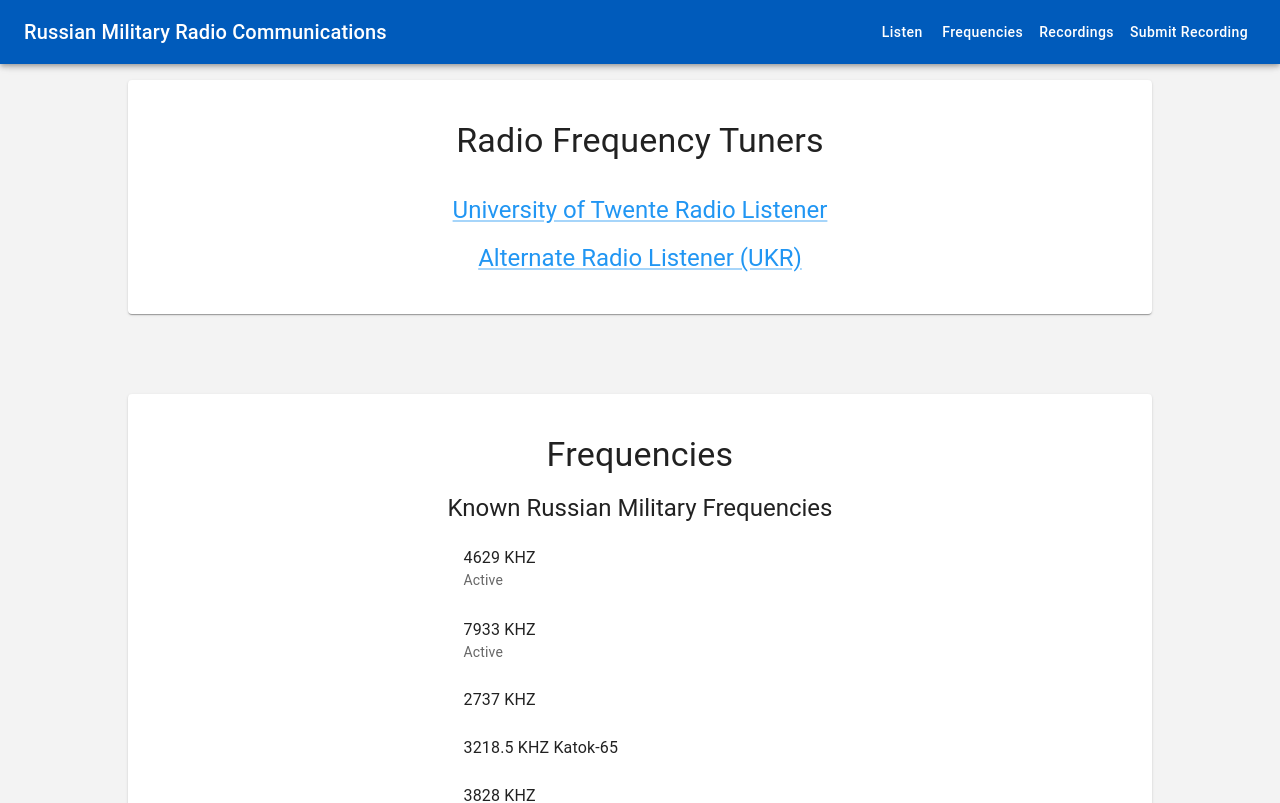
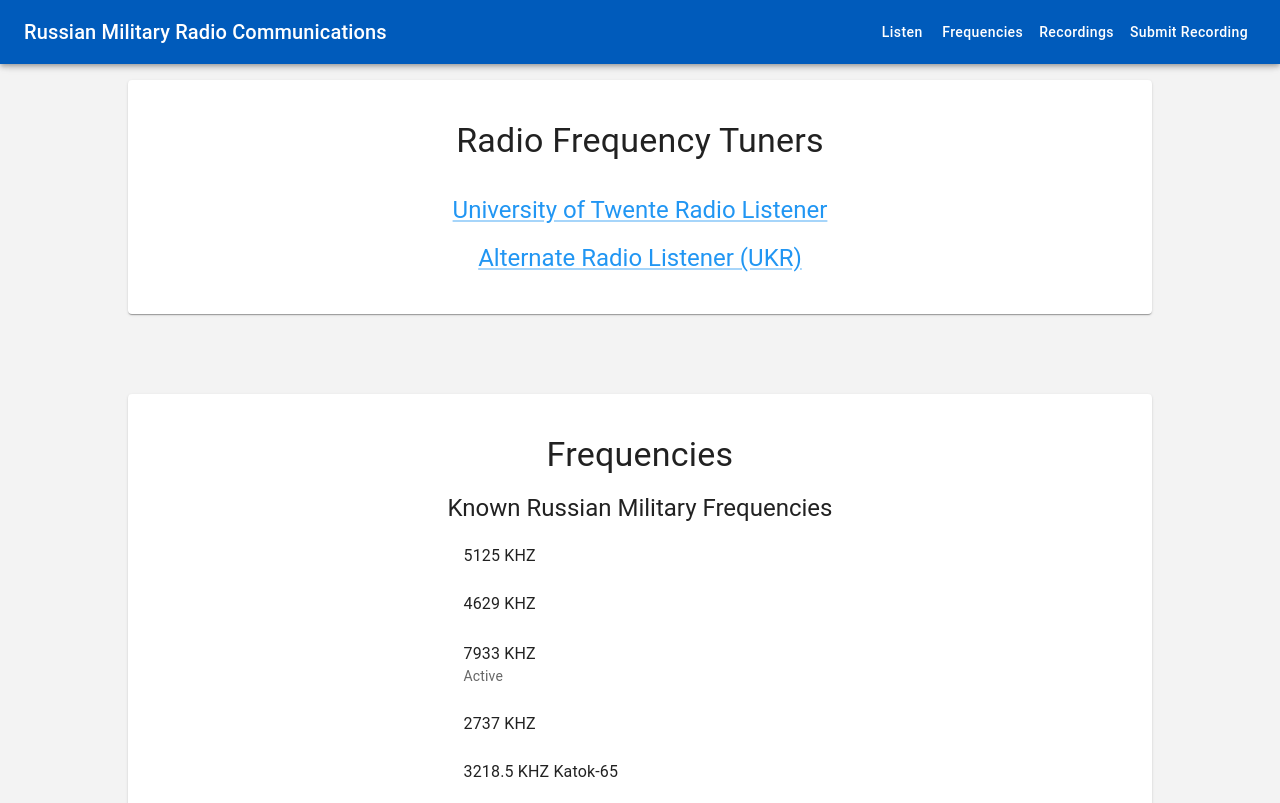
Before and after one commit to brianross93/saveukraine, a React (Create React App) app in the folder saveukraine/: page / in a window 1280 px wide. Shown: the top 803 px of the page. Built offline with nearby package versions, Linux system fonts and the light colour scheme; the HTML template or start-up script is replaced by a standard one.

Commit message:
changing activity

```diff
--- a/saveukraine/src/Frequencies.js
+++ b/saveukraine/src/Frequencies.js
@@ -3,7 +3,8 @@ import { Grid, List, ListItem, ListItemText, Paper, Typography } from "@mui/mate
 
 const Frequencies = () => {
     const frequencies = [
-        { freq: "4629 KHZ", active: true },
+        { freq: "5125 KHZ", active: false },
+        { freq: "4629 KHZ", active: false },
         { freq: "7933 KHZ", active: true },
         { freq: "2737 KHZ", active: false },
         { freq: "3218.5 KHZ Katok-65", active: false },
@@ -12,7 +13,6 @@ const Frequencies = () => {
         { freq: "4179 KHZ", active: false },
         { freq: "4600 KHZ POT RUS", active: false },
         { freq: "4625 KHZ BUZZER", active: false },
-        { freq: "5125 KHZ", active: false },
         { freq: "5827 KHZ 8131 KHZ LRA", active: false },
         { freq: "6822 KHZ", active: false },
         { freq: "7816.00 KHZ", active: false },
```
Also changed, not shown: 7 other files (tests, documents, lock files or other folders).
